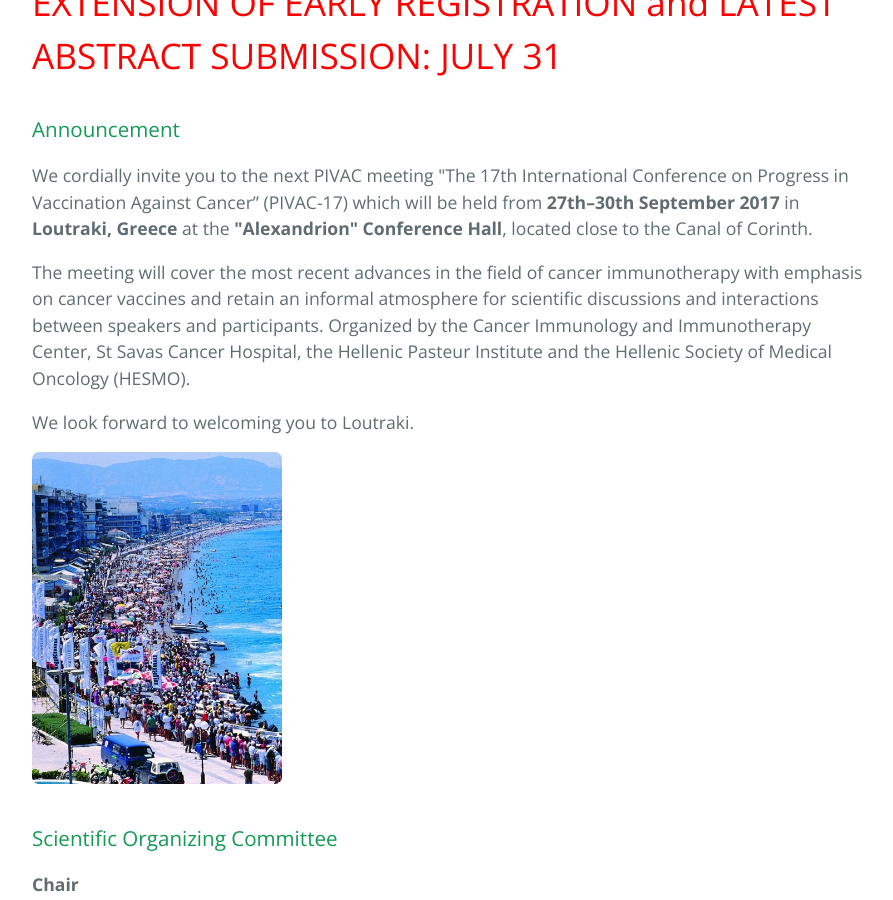
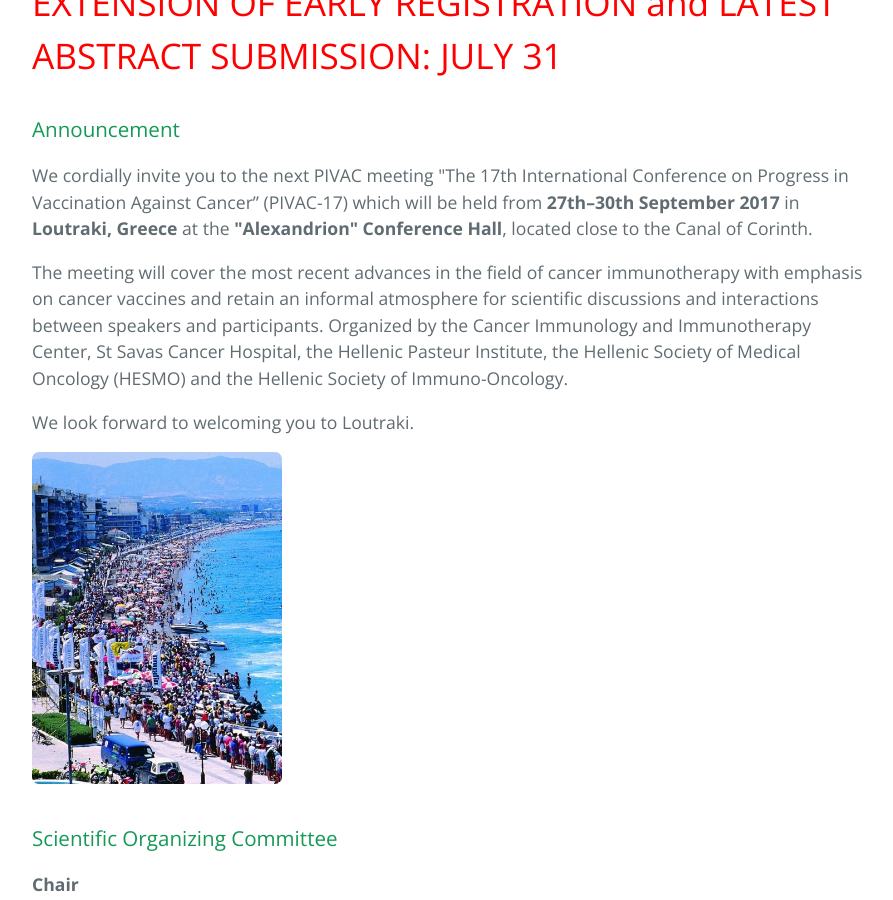
Before and after one commit to moodmosaic/pivac17, a Jekyll site: the page index.html, which Jekyll copies as it is, in a window 1280 px wide and 900 px high, scrolled down 1216 px. Shown: the whole window, without its empty margins (192-1085 px from the left). Built offline with Jekyll 4.4.1, drawn with Linux system fonts in a browser that asks for light colours.

Commit message:
Replace second paragraph from announcement.

```diff
--- a/index.html
+++ b/index.html
@@ -33,8 +33,7 @@
 <a id="announcement" class="anchor" href="#announcement" aria-hidden="true"><span aria-hidden="true" class="octicon octicon-link"></span></a>Announcement</h3>
 
 <p>We cordially invite you to the next PIVAC meeting "The 17th International Conference on Progress in Vaccination Against Cancer” (PIVAC-17) which will be held from <b>27th–30th September 2017</b> in <b>Loutraki, Greece</b> at the <b>"Alexandrion" Conference Hall</b>, located close to the Canal of Corinth.</p>
-<p>The meeting will cover the most recent advances in the field of cancer immunotherapy with emphasis on cancer vaccines and retain an informal atmosphere for scientific discussions and interactions between speakers and participants. Organized by the Cancer Immunology and Immunotherapy Center, St Savas Cancer Hospital, the Hellenic Pasteur Institute and the Hellenic Society of Medical Oncology (HESMO).</p>
-
+<p>The meeting will cover the most recent advances in the field of cancer immunotherapy with emphasis on cancer vaccines and retain an informal atmosphere for scientific discussions and interactions between speakers and participants. Organized by the Cancer Immunology and Immunotherapy Center, St Savas Cancer Hospital, the Hellenic Pasteur Institute, the Hellenic Society of Medical Oncology (HESMO) and the Hellenic Society of Immuno-Oncology.</p>
 <p>We look forward to welcoming you to Loutraki.</p>
 <img src="img/loutraki.jpg" alt="Loutraki" width="30%" style="border-radius: 7px">
 
```
